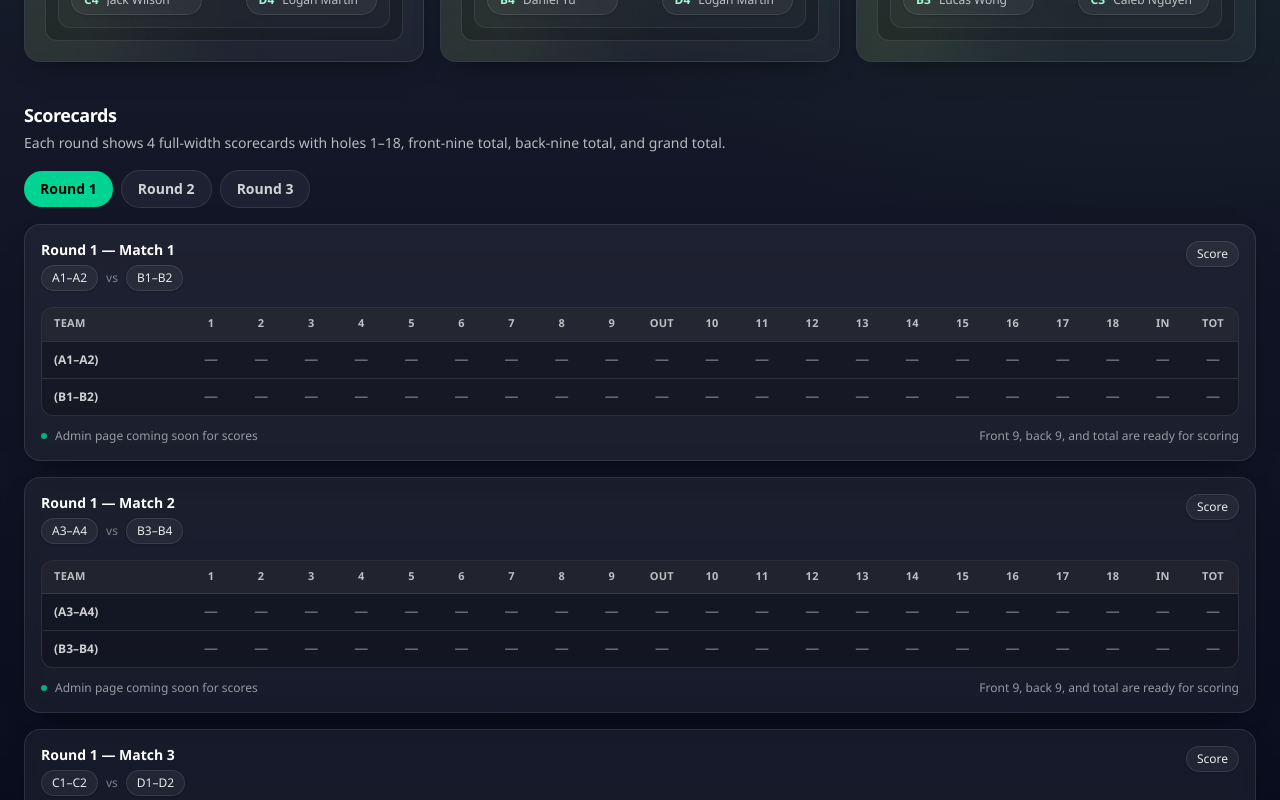
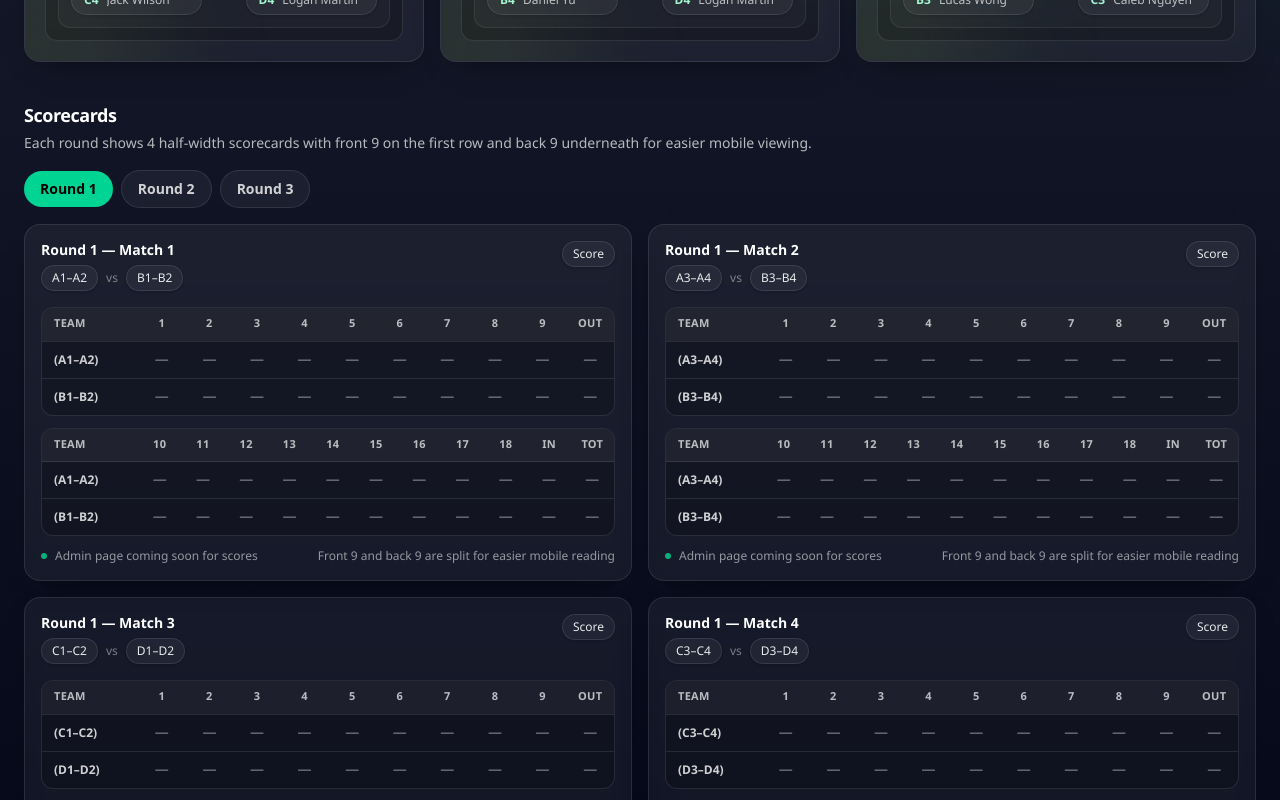
Before and after one commit to asianthejason/CBI, a Next.js app: page / in a window 1280 px wide. Shown: the part 1440-2240 px from the top of the page. Built offline with nearby package versions, Linux system fonts and the light colour scheme.

Commit message:
edited match up

```diff
--- a/src/app/page.tsx
+++ b/src/app/page.tsx
@@ -205,7 +205,7 @@ function MatchupsRoundCard({ round }: { round: RoundSchedule }) {
 function Scorecard({ title, left, right }: { title: string; left: Pair; right: Pair }) {
   const frontNine = Array.from({ length: 9 }, (_, i) => i + 1);
   const backNine = Array.from({ length: 9 }, (_, i) => i + 10);
-  const columns = [...frontNine, "OUT", ...backNine, "IN", "TOT"] as const;
+  const rowLabels = [`(${left[0]}–${left[1]})`, `(${right[0]}–${right[1]})`];
 
   return (
     <div className="group relative overflow-hidden rounded-2xl border border-white/10 bg-white/5 shadow-[0_10px_30px_-18px_rgba(0,0,0,0.8)] backdrop-blur">
@@ -230,33 +230,37 @@ function Scorecard({ title, left, right }: { title: string; left: Pair; right: P
           <Pill>Score</Pill>
         </div>
 
-        <div className="mt-4 overflow-hidden rounded-xl border border-white/10 bg-black/20">
+        <div className="mt-4 flex flex-col gap-3">
+          <div className="overflow-hidden rounded-xl border border-white/10 bg-black/20">
             <table className="w-full table-fixed">
               <thead>
                 <tr className="bg-white/[0.06]">
-                <th className="w-36 px-3 py-2 text-left text-[11px] font-semibold uppercase tracking-wide text-white/70">
+                  <th className="w-20 px-2 py-2 text-left text-[10px] font-semibold uppercase tracking-wide text-white/70 sm:w-24 sm:px-3 sm:text-[11px]">
                     Team
                   </th>
-                {columns.map((col) => (
+                  {frontNine.map((col) => (
                     <th
                       key={col}
-                    className="px-1 py-2 text-center text-[10px] font-semibold uppercase tracking-wide text-white/70 sm:text-[11px]"
+                      className="px-0.5 py-2 text-center text-[10px] font-semibold uppercase tracking-wide text-white/70 sm:px-1 sm:text-[11px]"
                     >
                       {col}
                     </th>
                   ))}
+                  <th className="px-0.5 py-2 text-center text-[10px] font-semibold uppercase tracking-wide text-white/70 sm:px-1 sm:text-[11px]">
+                    Out
+                  </th>
                 </tr>
               </thead>
               <tbody>
-              {[`(${left[0]}–${left[1]})`, `(${right[0]}–${right[1]})`].map((rowLabel) => (
-                <tr key={rowLabel} className="border-t border-white/10">
-                  <td className="px-3 py-2 text-xs font-semibold text-white/80">
+                {rowLabels.map((rowLabel) => (
+                  <tr key={`front-${rowLabel}`} className="border-t border-white/10">
+                    <td className="px-2 py-2 text-[11px] font-semibold text-white/80 sm:px-3 sm:text-xs">
                       {rowLabel}
                     </td>
-                  {columns.map((col) => (
+                    {[...frontNine, 'OUT'].map((col) => (
                       <td
                         key={col}
-                      className="px-1 py-2 text-center text-xs font-semibold text-white/35 sm:text-sm"
+                        className="px-0.5 py-2 text-center text-[11px] font-semibold text-white/35 sm:px-1 sm:text-sm"
                       >
                         —
                       </td>
@@ -267,12 +271,56 @@ function Scorecard({ title, left, right }: { title: string; left: Pair; right: P
             </table>
           </div>
 
+          <div className="overflow-hidden rounded-xl border border-white/10 bg-black/20">
+            <table className="w-full table-fixed">
+              <thead>
+                <tr className="bg-white/[0.06]">
+                  <th className="w-20 px-2 py-2 text-left text-[10px] font-semibold uppercase tracking-wide text-white/70 sm:w-24 sm:px-3 sm:text-[11px]">
+                    Team
+                  </th>
+                  {backNine.map((col) => (
+                    <th
+                      key={col}
+                      className="px-0.5 py-2 text-center text-[10px] font-semibold uppercase tracking-wide text-white/70 sm:px-1 sm:text-[11px]"
+                    >
+                      {col}
+                    </th>
+                  ))}
+                  <th className="px-0.5 py-2 text-center text-[10px] font-semibold uppercase tracking-wide text-white/70 sm:px-1 sm:text-[11px]">
+                    In
+                  </th>
+                  <th className="px-0.5 py-2 text-center text-[10px] font-semibold uppercase tracking-wide text-white/70 sm:px-1 sm:text-[11px]">
+                    Tot
+                  </th>
+                </tr>
+              </thead>
+              <tbody>
+                {rowLabels.map((rowLabel) => (
+                  <tr key={`back-${rowLabel}`} className="border-t border-white/10">
+                    <td className="px-2 py-2 text-[11px] font-semibold text-white/80 sm:px-3 sm:text-xs">
+                      {rowLabel}
+                    </td>
+                    {[...backNine, 'IN', 'TOT'].map((col) => (
+                      <td
+                        key={col}
+                        className="px-0.5 py-2 text-center text-[11px] font-semibold text-white/35 sm:px-1 sm:text-sm"
+                      >
+                        —
+                      </td>
+                    ))}
+                  </tr>
+                ))}
+              </tbody>
+            </table>
+          </div>
+        </div>
+
         <div className="mt-3 flex items-center justify-between gap-3 text-xs text-white/55">
           <span className="inline-flex items-center gap-2">
             <span className="h-1.5 w-1.5 rounded-full bg-emerald-400/80" />
             Admin page coming soon for scores
           </span>
-          <span className="hidden sm:inline">Front 9, back 9, and total are ready for scoring</span>
+          <span className="hidden sm:inline">Front 9 and back 9 are split for easier mobile reading</span>
         </div>
       </div>
     </div>
@@ -471,7 +519,7 @@ export default function Home() {
         <section className="flex flex-col gap-4">
           <SectionTitle
             title="Scorecards"
-            subtitle="Each round shows 4 full-width scorecards with holes 1–18, front-nine total, back-nine total, and grand total."
+            subtitle="Each round shows 4 half-width scorecards with front 9 on the first row and back 9 underneath for easier mobile viewing."
           />
 
           <div className="flex flex-wrap items-center gap-2">
@@ -498,7 +546,7 @@ export default function Home() {
             })}
           </div>
 
-          <div className="flex flex-col gap-4">
+          <div className="grid gap-4 lg:grid-cols-2">
             {activeSchedule.matches.map((m) => (
               <Scorecard
                 key={`${activeSchedule.roundLabel}-${m.id}`}
```
Lines whose indentation alone changed are shown as unchanged.
